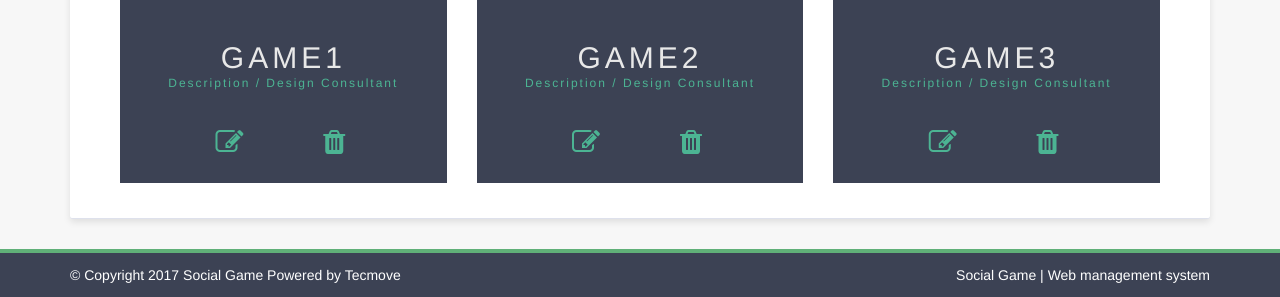
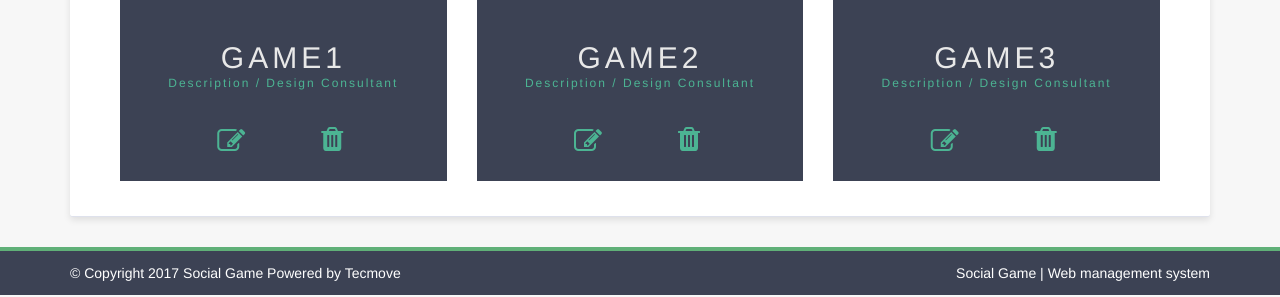
Before and after one commit to Bundid995/UIslot, a plain HTML site: page indexgame.html in a window 1280 px wide. Shown: the part 618-915 px from the top of the page. Drawn offline with Linux system fonts and the light colour scheme.

Commit message:
reslove-game-UI-2

```diff
--- a/assets/scss/_content.scss
+++ b/assets/scss/_content.scss
@@ -98,3 +98,9 @@ tbody>tr>td:last-child {
 .btn-xs {
   margin: 0 2px;
 }
+.panel-btn{
+  display: inline-flex;
+}
+.del-icon {
+  margin-top: -3px;
+}
--- a/indexgame.html
+++ b/indexgame.html
@@ -66,11 +66,11 @@
                 <img class="img-responsive" src="http://www.memorywall.co.za/wp-content/uploads/2016/07/Coming-Soon-Background-450x300.jpg">
                 <div class="profile-info">
                   <h2 class="hvr-underline-from-center"><p>GAME1</p><span style="width:100%">Description / Design Consultant</span></h2>
-                  <div class="row">
-                    <div class="col-md-12">
-                      <a href="EditGame.html"><i class="fa fa-pencil-square-o fa-2x"></i></a>
-                      <button class="del-btn" type="submit"><i class="fa fa-trash fa-2x"></i></button>
-                    </div>
+                  <div class="panel-btn">
+                  <a href="EditGame.html"><i class="fa fa-pencil-square-o fa-2x"></i></a>
+                  <form>
+                      <button class="del-btn" type="submit"><i class="fa fa-trash fa-2x del-icon"></i></button>
+                  </form>
                   </div>
 
                 </div>
@@ -82,8 +82,12 @@
                 <img class="img-responsive" src="http://advancedconductor.com/wp-content/uploads/2016/07/Background-450x300.jpg">
                 <div class="profile-info">
                   <h2 class="hvr-underline-from-center"><p>GAME2</p><span style="width:100%">Description / Design Consultant</span></h2>
+                  <div class="panel-btn">
                   <a href="EditGame.html"><i class="fa fa-pencil-square-o fa-2x"></i></a>
-                  <button class="del-btn" type="submit"><i class="fa fa-trash fa-2x"></i></button>
+                  <form>
+                      <button class="del-btn" type="submit"><i class="fa fa-trash fa-2x del-icon"></i></button>
+                  </form>
+                  </div>
                 </div>
               </div>
             </div>
@@ -93,8 +97,12 @@
                 <img class="img-responsive" src="https://petapixel.com/assets/uploads/2016/01/elbokehwallfeat-450x300.jpg">
                 <div class="profile-info">
                   <h2 class="hvr-underline-from-center"><p>GAME3</p><span style="width:100%">Description / Design Consultant</span></h2>
+                  <div class="panel-btn">
                   <a href="EditGame.html"><i class="fa fa-pencil-square-o fa-2x"></i></a>
-                  <button class="del-btn" type="submit"><i class="fa fa-trash fa-2x"></i></button>
+                  <form>
+                      <button class="del-btn" type="submit"><i class="fa fa-trash fa-2x del-icon"></i></button>
+                  </form>
+                  </div>
                 </div>
               </div>
             </div>
```
Also changed, not shown: assets/css/style.css.
